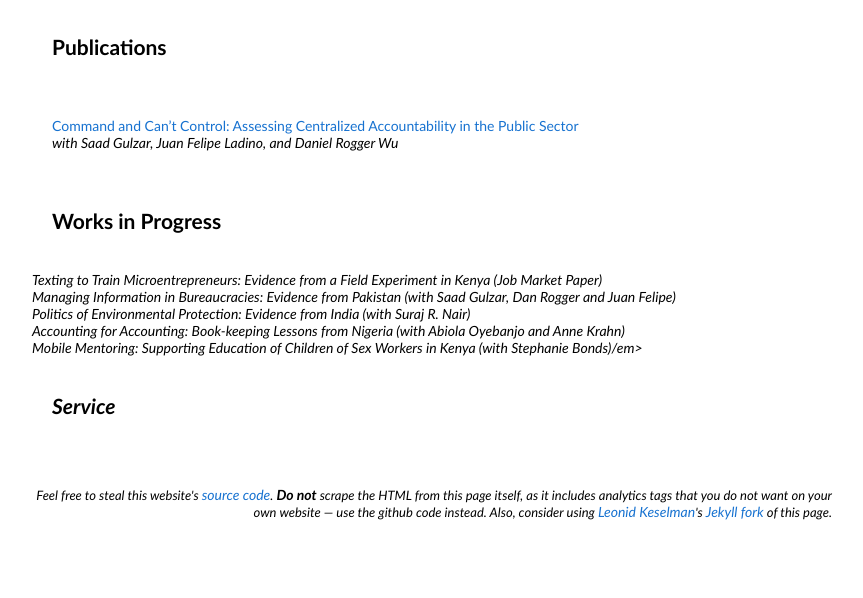
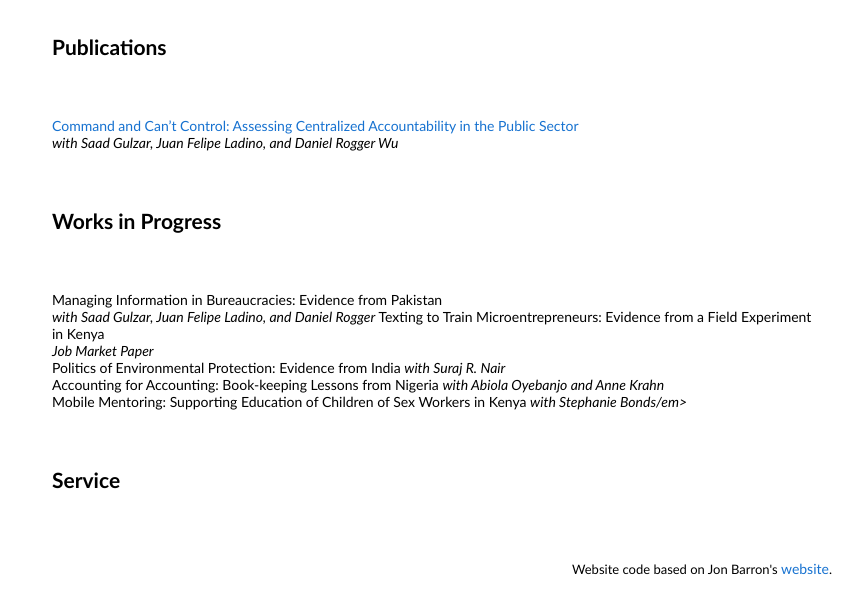
Before and after one commit to mzmehmood1/mzmehmood1_old.github.io, a plain HTML site: page index.html in a window 1280 px wide. Shown: the part 321-919 px from the top of the page, without its empty margins (208-1071 px from the left). Before the commit the page ends 862 px from the top, so only its background shows below. Drawn offline with Linux system fonts and the light colour scheme; some icons are missing.

Commit message:
Update index.html

```diff
--- a/index.html
+++ b/index.html
@@ -75,6 +75,7 @@
           <em>with Saad Gulzar, Juan Felipe Ladino, and Daniel Rogger Wu</em>
           <br>
         </td>
+        </td>
       </tr>
 
 
@@ -91,15 +92,23 @@
 
       <table style="width:100%;border:0px;border-spacing:0px;border-collapse:separate;margin-right:auto;margin-left:auto;"><tbody>
       <tr>
-          <em>Texting to Train Microentrepreneurs: Evidence from a Field Experiment in Kenya (Job Market Paper)</em>
+        <td style="padding:20px;width:75%;vertical-align:middle">
+          <span class="papertitle">Managing Information in Bureaucracies: Evidence from Pakistan</span>
           <br>
-          <em>Managing Information in Bureaucracies: Evidence from Pakistan (with Saad Gulzar, Dan Rogger and Juan Felipe)</em>
-         <br>
-        <em>Politics of Environmental Protection: Evidence from India (with Suraj R. Nair)</em>
-        <br>
-        <em>Accounting for Accounting: Book-keeping Lessons from Nigeria (with Abiola Oyebanjo and Anne Krahn)</em>
-        <br>
-        <em> Mobile Mentoring: Supporting Education of Children of Sex Workers in Kenya (with Stephanie Bonds)/em>
+          <em>with Saad Gulzar, Juan Felipe Ladino, and Daniel Rogger</em>
+          <span class="papertitle">Texting to Train Microentrepreneurs: Evidence from a Field Experiment in Kenya </span>
+          <br>
+          <em>Job Market Paper </em>
+          <br>
+          <span class="papertitle">Politics of Environmental Protection: Evidence from India</span>
+          <em>with Suraj R. Nair</em>
+          <br>
+          <span class="papertitle">Accounting for Accounting: Book-keeping Lessons from Nigeria</span>
+          <em>with Abiola Oyebanjo and Anne Krahn</em>
+          <br>
+          <span class="papertitle"> Mobile Mentoring: Supporting Education of Children of Sex Workers in Kenya</span>
+          <em>with Stephanie Bonds/em>
+        </td>
       </tr>
 
 
@@ -182,7 +191,7 @@ Bonds
               <td style="padding:0px">
                 <br>
                 <p style="text-align:right;font-size:small;">
-                  Feel free to steal this website's <a href="https://github.com/jonbarron/jonbarron_website">source code</a>. <strong>Do not</strong> scrape the HTML from this page itself, as it includes analytics tags that you do not want on your own website &mdash; use the github code instead. Also, consider using <a href="https://leonidk.com/">Leonid Keselman</a>'s <a href="https://github.com/leonidk/new_website">Jekyll fork</a> of this page.
+                  Website code based on Jon Barron's <a href="https://github.com/jonbarron/jonbarron_website">website</a>.
                 </p>
               </td>
             </tr>
```
